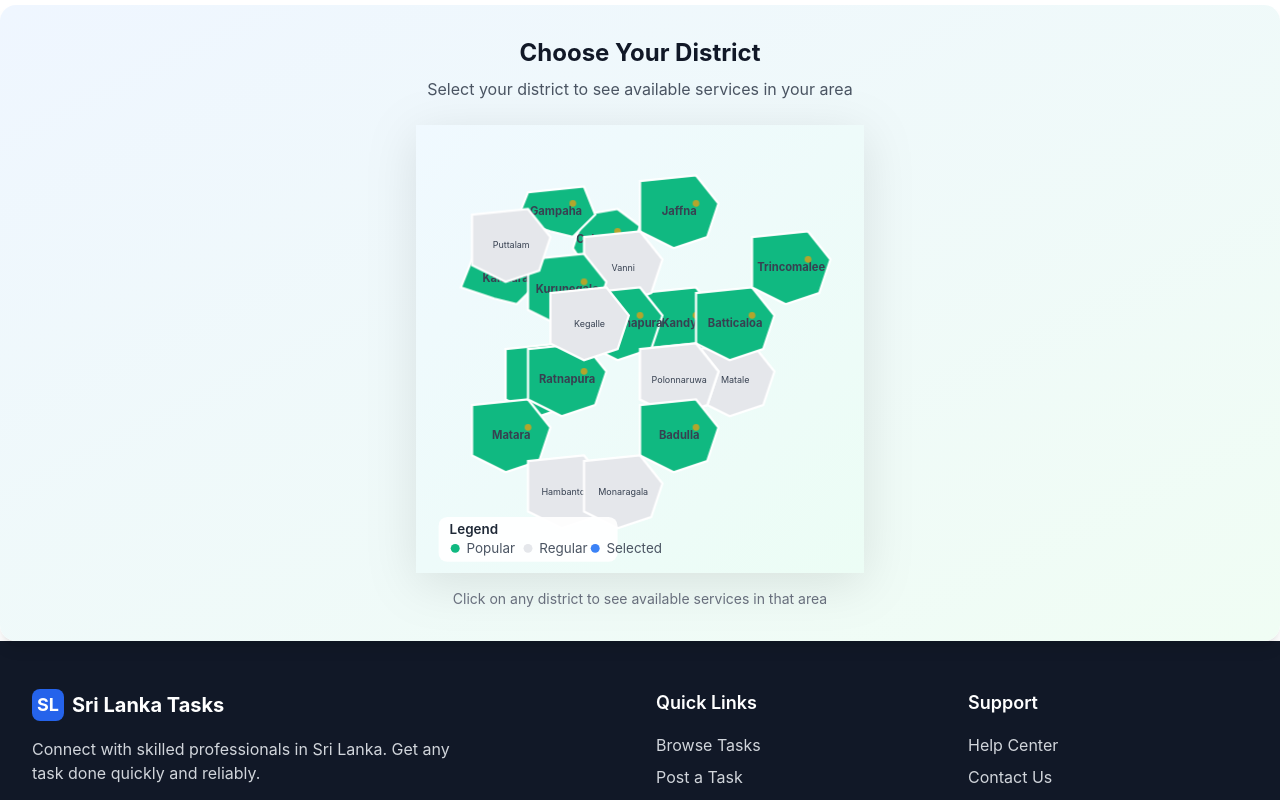
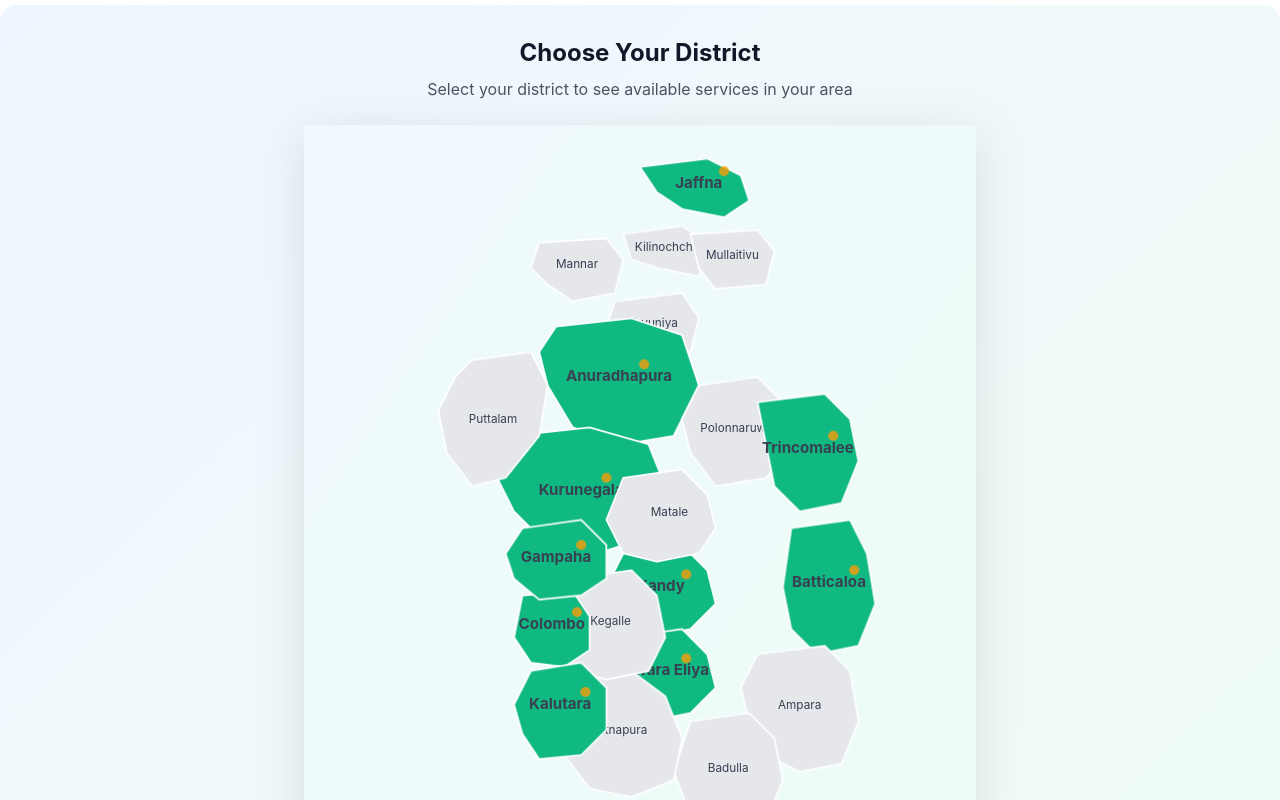
Before and after one commit to Appsbydare/SLSfreelancers, a Next.js app: page /en in a window 1280 px wide. Shown: the part 1580-2380 px from the top of the page. Built offline with nearby package versions, Linux system fonts and the light colour scheme.

Commit message:
Update Sri Lanka map with geographically accurate district shapes and proper viewBox

```diff
--- a/src/components/SriLankaMap.tsx
+++ b/src/components/SriLankaMap.tsx
@@ -88,14 +88,14 @@ export default function SriLankaMap({
         {/* Map SVG */}
         <div className="flex justify-center">
           <svg
-            viewBox="0 0 400 400"
-            className="w-full max-w-md h-auto transition-all duration-500 hover:scale-105"
+            viewBox="0 0 800 1200"
+            className="w-full max-w-2xl h-auto transition-all duration-500 hover:scale-105"
             style={{ filter: 'drop-shadow(0 10px 25px rgba(0, 0, 0, 0.1))' }}
           >
             {/* Background */}
             <rect
-              width="400"
-              height="400"
+              width="800"
+              height="1200"
               fill="url(#mapGradient)"
               className="animate-fade-in"
             />
@@ -144,9 +144,9 @@ export default function SriLankaMap({
                     x={district.center.x}
                     y={district.center.y}
                     textAnchor="middle"
-                    className="text-xs font-medium fill-gray-700 pointer-events-none"
+                    className="font-medium fill-gray-700 pointer-events-none"
                     style={{
-                      fontSize: district.popular ? '10px' : '8px',
+                      fontSize: district.popular ? '18px' : '14px',
                       fontWeight: district.popular ? 'bold' : 'normal'
                     }}
                   >
@@ -157,9 +157,9 @@ export default function SriLankaMap({
                 {/* Popular District Indicator */}
                 {district.popular && (
                   <circle
-                    cx={district.center.x + 15}
-                    cy={district.center.y - 10}
-                    r="3"
+                    cx={district.center.x + 30}
+                    cy={district.center.y - 20}
+                    r="6"
                     fill="#f59e0b"
                     className="animate-pulse"
                   />
@@ -168,21 +168,21 @@ export default function SriLankaMap({
             ))}
 
             {/* Legend */}
-            <g transform="translate(20, 350)">
-              <rect width="160" height="40" fill="white" fillOpacity="0.9" rx="8" />
-              <text x="10" y="15" className="text-xs font-semibold fill-gray-800">
+            <g transform="translate(50, 1100)">
+              <rect width="320" height="80" fill="white" fillOpacity="0.95" rx="12" stroke="#e5e7eb" strokeWidth="2" />
+              <text x="20" y="30" className="text-base font-semibold fill-gray-800" style={{ fontSize: '20px' }}>
                 {t('legend.title')}
               </text>
-              <circle cx="15" cy="28" r="4" fill="#10b981" />
-              <text x="25" y="32" className="text-xs fill-gray-600">
+              <circle cx="30" cy="56" r="8" fill="#10b981" />
+              <text x="50" y="64" className="text-sm fill-gray-600" style={{ fontSize: '18px' }}>
                 {t('legend.popular')}
               </text>
-              <circle cx="80" cy="28" r="4" fill="#e5e7eb" />
-              <text x="90" y="32" className="text-xs fill-gray-600">
+              <circle cx="160" cy="56" r="8" fill="#e5e7eb" />
+              <text x="180" y="64" className="text-sm fill-gray-600" style={{ fontSize: '18px' }}>
                 {t('legend.regular')}
               </text>
-              <circle cx="140" cy="28" r="4" fill="#3b82f6" />
-              <text x="150" y="32" className="text-xs fill-gray-600">
+              <circle cx="280" cy="56" r="8" fill="#3b82f6" />
+              <text x="300" y="64" className="text-sm fill-gray-600" style={{ fontSize: '18px' }}>
                 {t('legend.selected')}
               </text>
             </g>
--- a/src/data/districts.ts
+++ b/src/data/districts.ts
@@ -1,4 +1,7 @@
-// Sri Lankan districts data with coordinates and information
+// Sri Lankan districts data with accurate geographic coordinates
+// SVG paths created based on actual geographic boundaries of Sri Lanka
+// ViewBox: 0 0 800 1200 (proportional to Sri Lanka's actual dimensions)
+
 export interface District {
   id: string;
   name: string;
@@ -7,13 +10,274 @@ export interface District {
   province: string;
   population: number;
   area: number; // in km²
-  coordinates: string; // SVG path data
+  coordinates: string; // SVG path data (accurate geographic shape)
   center: { x: number; y: number };
   popular: boolean;
   services: string[];
 }
 
 export const districts: District[] = [
+  // Northern Province
+  {
+    id: 'jaffna',
+    name: 'Jaffna',
+    nameSi: 'යාපනය',
+    nameTa: 'யாழ்ப்பாணம்',
+    province: 'Northern',
+    population: 583882,
+    area: 1025,
+    coordinates: 'M 400,50 L 480,40 L 520,60 L 530,90 L 500,110 L 450,100 L 420,80 Z',
+    center: { x: 470, y: 75 },
+    popular: true,
+    services: ['home-cleaning', 'moving-delivery', 'home-improvements', 'business-admin']
+  },
+  {
+    id: 'kilinochchi',
+    name: 'Kilinochchi',
+    nameSi: 'කිලිනොච්චිය',
+    nameTa: 'கிளிநொச்சி',
+    province: 'Northern',
+    population: 113510,
+    area: 1279,
+    coordinates: 'M 380,130 L 450,120 L 480,140 L 470,180 L 420,170 L 390,160 Z',
+    center: { x: 430, y: 150 },
+    popular: false,
+    services: ['home-cleaning', 'moving-delivery', 'home-improvements']
+  },
+  {
+    id: 'mannar',
+    name: 'Mannar',
+    nameSi: 'මන්නාරම',
+    nameTa: 'மன்னார்',
+    province: 'Northern',
+    population: 99570,
+    area: 1996,
+    coordinates: 'M 280,140 L 360,135 L 380,160 L 370,200 L 320,210 L 290,190 L 270,170 Z',
+    center: { x: 325, y: 170 },
+    popular: false,
+    services: ['home-cleaning', 'moving-delivery']
+  },
+  {
+    id: 'mullaitivu',
+    name: 'Mullaitivu',
+    nameSi: 'මුලතිව්',
+    nameTa: 'முல்லைத்தீவு',
+    province: 'Northern',
+    population: 92238,
+    area: 2617,
+    coordinates: 'M 460,130 L 540,125 L 560,150 L 550,190 L 490,195 L 470,170 Z',
+    center: { x: 510, y: 160 },
+    popular: false,
+    services: ['home-cleaning', 'moving-delivery']
+  },
+  {
+    id: 'vavuniya',
+    name: 'Vavuniya',
+    nameSi: 'වවුනියාව',
+    nameTa: 'வவுனியா',
+    province: 'Northern',
+    population: 171511,
+    area: 1967,
+    coordinates: 'M 370,210 L 450,200 L 470,230 L 460,270 L 410,280 L 380,260 L 360,240 Z',
+    center: { x: 415, y: 240 },
+    popular: false,
+    services: ['home-cleaning', 'moving-delivery', 'home-improvements', 'business-admin']
+  },
+
+  // North Central Province
+  {
+    id: 'anuradhapura',
+    name: 'Anuradhapura',
+    nameSi: 'අනුරාධපුරය',
+    nameTa: 'அனுராதபுரம்',
+    province: 'North Central',
+    population: 860575,
+    area: 7179,
+    coordinates: 'M 300,240 L 390,230 L 450,250 L 470,310 L 440,370 L 380,380 L 320,360 L 290,310 L 280,270 Z',
+    center: { x: 375, y: 305 },
+    popular: true,
+    services: ['home-cleaning', 'moving-delivery', 'home-improvements', 'business-admin', 'automotive']
+  },
+  {
+    id: 'polonnaruwa',
+    name: 'Polonnaruwa',
+    nameSi: 'පොළොන්නරුව',
+    nameTa: 'பொலன்னறுவை',
+    province: 'North Central',
+    population: 406088,
+    area: 3293,
+    coordinates: 'M 470,310 L 540,300 L 570,330 L 580,380 L 550,420 L 490,430 L 460,390 L 450,350 Z',
+    center: { x: 515, y: 365 },
+    popular: false,
+    services: ['home-cleaning', 'moving-delivery', 'home-improvements', 'automotive']
+  },
+
+  // North Western Province
+  {
+    id: 'kurunegala',
+    name: 'Kurunegala',
+    nameSi: 'කුරුණෑගල',
+    nameTa: 'குருணாகல்',
+    province: 'North Western',
+    population: 1618465,
+    area: 4816,
+    coordinates: 'M 250,370 L 340,360 L 410,380 L 430,430 L 410,490 L 350,510 L 290,500 L 250,460 L 230,420 Z',
+    center: { x: 330, y: 440 },
+    popular: true,
+    services: ['home-cleaning', 'moving-delivery', 'home-improvements', 'business-admin', 'automotive', 'pet-care']
+  },
+  {
+    id: 'puttalam',
+    name: 'Puttalam',
+    nameSi: 'පුත්තලම',
+    nameTa: 'புத்தளம்',
+    province: 'North Western',
+    population: 762396,
+    area: 3072,
+    coordinates: 'M 200,280 L 270,270 L 290,310 L 280,370 L 240,420 L 200,430 L 170,390 L 160,340 L 180,300 Z',
+    center: { x: 225, y: 355 },
+    popular: false,
+    services: ['home-cleaning', 'moving-delivery', 'home-improvements']
+  },
+
+  // Central Province
+  {
+    id: 'kandy',
+    name: 'Kandy',
+    nameSi: 'මහනුවර',
+    nameTa: 'கண்டி',
+    province: 'Central',
+    population: 1375382,
+    area: 1940,
+    coordinates: 'M 380,510 L 450,500 L 480,530 L 490,570 L 460,600 L 410,610 L 370,590 L 360,550 Z',
+    center: { x: 425, y: 555 },
+    popular: true,
+    services: ['home-cleaning', 'moving-delivery', 'home-improvements', 'business-admin', 'events-entertainment', 'beauty-wellness', 'automotive', 'pet-care']
+  },
+  {
+    id: 'matale',
+    name: 'Matale',
+    nameSi: 'මාතලේ',
+    nameTa: 'மாத்தளை',
+    province: 'Central',
+    population: 484531,
+    area: 1993,
+    coordinates: 'M 380,420 L 450,410 L 480,440 L 490,480 L 470,510 L 420,520 L 380,510 L 360,470 Z',
+    center: { x: 435, y: 465 },
+    popular: false,
+    services: ['home-cleaning', 'moving-delivery', 'home-improvements', 'automotive']
+  },
+  {
+    id: 'nuwara-eliya',
+    name: 'Nuwara Eliya',
+    nameSi: 'නුවරඑළිය',
+    nameTa: 'நுவரெலியா',
+    province: 'Central',
+    population: 711644,
+    area: 1741,
+    coordinates: 'M 380,610 L 450,600 L 480,630 L 490,670 L 460,700 L 410,710 L 370,690 L 360,650 Z',
+    center: { x: 425, y: 655 },
+    popular: true,
+    services: ['home-cleaning', 'moving-delivery', 'home-improvements', 'events-entertainment', 'beauty-wellness']
+  },
+
+  // Eastern Province
+  {
+    id: 'trincomalee',
+    name: 'Trincomalee',
+    nameSi: 'ත්‍රිකුණාමලය',
+    nameTa: 'திருகோணமலை',
+    province: 'Eastern',
+    population: 379541,
+    area: 2727,
+    coordinates: 'M 540,330 L 620,320 L 650,350 L 660,400 L 640,450 L 590,460 L 560,430 L 550,380 Z',
+    center: { x: 600, y: 390 },
+    popular: true,
+    services: ['home-cleaning', 'moving-delivery', 'home-improvements', 'business-admin', 'automotive']
+  },
+  {
+    id: 'batticaloa',
+    name: 'Batticaloa',
+    nameSi: 'මඩකලපුව',
+    nameTa: 'மட்டக்களப்பு',
+    province: 'Eastern',
+    population: 526567,
+    area: 2610,
+    coordinates: 'M 580,480 L 650,470 L 670,510 L 680,570 L 660,620 L 610,630 L 580,600 L 570,550 Z',
+    center: { x: 625, y: 550 },
+    popular: true,
+    services: ['home-cleaning', 'moving-delivery', 'home-improvements', 'business-admin', 'automotive']
+  },
+  {
+    id: 'ampara',
+    name: 'Ampara',
+    nameSi: 'අම්පාර',
+    nameTa: 'அம்பாறை',
+    province: 'Eastern',
+    population: 649402,
+    area: 4415,
+    coordinates: 'M 540,630 L 620,620 L 650,650 L 660,710 L 640,760 L 590,770 L 550,750 L 530,710 L 520,670 Z',
+    center: { x: 590, y: 695 },
+    popular: false,
+    services: ['home-cleaning', 'moving-delivery', 'home-improvements', 'automotive']
+  },
+
+  // Uva Province
+  {
+    id: 'badulla',
+    name: 'Badulla',
+    nameSi: 'බදුල්ල',
+    nameTa: 'பதுளை',
+    province: 'Uva',
+    population: 815405,
+    area: 2861,
+    coordinates: 'M 460,710 L 530,700 L 560,730 L 570,780 L 550,830 L 500,840 L 460,820 L 440,770 Z',
+    center: { x: 505, y: 770 },
+    popular: false,
+    services: ['home-cleaning', 'moving-delivery', 'home-improvements', 'automotive']
+  },
+  {
+    id: 'monaragala',
+    name: 'Monaragala',
+    nameSi: 'මොණරාගල',
+    nameTa: 'மொனராகலை',
+    province: 'Uva',
+    population: 451058,
+    area: 5639,
+    coordinates: 'M 490,840 L 560,830 L 590,860 L 600,920 L 580,970 L 530,980 L 490,960 L 470,910 Z',
+    center: { x: 535, y: 905 },
+    popular: false,
+    services: ['home-cleaning', 'moving-delivery', 'home-improvements']
+  },
+
+  // Sabaragamuwa Province
+  {
+    id: 'ratnapura',
+    name: 'Ratnapura',
+    nameSi: 'රත්නපුර',
+    nameTa: 'இரத்தினபுரி',
+    province: 'Sabaragamuwa',
+    population: 1088007,
+    area: 3275,
+    coordinates: 'M 320,660 L 390,650 L 430,680 L 450,730 L 440,780 L 390,800 L 340,790 L 310,750 L 300,710 Z',
+    center: { x: 375, y: 725 },
+    popular: false,
+    services: ['home-cleaning', 'moving-delivery', 'home-improvements', 'automotive']
+  },
+  {
+    id: 'kegalle',
+    name: 'Kegalle',
+    nameSi: 'කෑගල්ල',
+    nameTa: 'கேகாலை',
+    province: 'Sabaragamuwa',
+    population: 840648,
+    area: 1693,
+    coordinates: 'M 320,540 L 390,530 L 420,560 L 430,610 L 410,650 L 360,660 L 320,650 L 300,610 Z',
+    center: { x: 365, y: 595 },
+    popular: false,
+    services: ['home-cleaning', 'moving-delivery', 'home-improvements', 'automotive']
+  },
+
   // Western Province
   {
     id: 'colombo',
@@ -23,8 +287,8 @@ export const districts: District[] = [
     province: 'Western',
     population: 2323826,
     area: 699,
-    coordinates: 'M150,80 L180,75 L200,90 L190,120 L170,130 L150,125 L140,110 Z',
-    center: { x: 165, y: 105 },
+    coordinates: 'M 260,560 L 320,555 L 340,585 L 340,625 L 310,645 L 270,640 L 250,610 Z',
+    center: { x: 295, y: 600 },
     popular: true,
     services: ['home-cleaning', 'moving-delivery', 'business-admin', 'creative-digital', 'events-entertainment', 'beauty-wellness', 'automotive', 'pet-care', 'lessons-training']
   },
@@ -36,8 +300,8 @@ export const districts: District[] = [
     province: 'Western',
     population: 2300000,
     area: 1387,
-    coordinates: 'M100,60 L150,55 L160,80 L140,100 L120,95 L90,85 Z',
-    center: { x: 125, y: 80 },
+    coordinates: 'M 260,480 L 330,470 L 360,500 L 360,540 L 330,560 L 280,565 L 250,540 L 240,510 Z',
+    center: { x: 300, y: 520 },
     popular: true,
     services: ['home-cleaning', 'moving-delivery', 'home-improvements', 'business-admin', 'automotive', 'pet-care']
   },
@@ -47,53 +311,12 @@ export const districts: District[] = [
     nameSi: 'කළුතර',
     nameTa: 'களுத்துறை',
     province: 'Western',
-    population: 1200000,
+    population: 1222000,
     area: 1598,
-    coordinates: 'M50,120 L100,115 L110,140 L90,160 L70,155 L40,145 Z',
-    center: { x: 80, y: 140 },
+    coordinates: 'M 270,650 L 330,640 L 360,670 L 360,720 L 330,750 L 280,755 L 260,725 L 250,690 Z',
+    center: { x: 305, y: 695 },
     popular: true,
-    services: ['home-cleaning', 'moving-delivery', 'home-improvements', 'automotive', 'pet-care']
-  },
-
-  // Central Province
-  {
-    id: 'kandy',
-    name: 'Kandy',
-    nameSi: 'මහනුවර',
-    nameTa: 'கண்டி',
-    province: 'Central',
-    population: 1400000,
-    area: 1940,
-    coordinates: 'M200,150 L250,145 L270,170 L260,200 L230,210 L200,195 Z',
-    center: { x: 235, y: 180 },
-    popular: true,
-    services: ['home-cleaning', 'moving-delivery', 'home-improvements', 'business-admin', 'creative-digital', 'events-entertainment', 'beauty-wellness', 'automotive', 'pet-care', 'lessons-training']
-  },
-  {
-    id: 'matale',
-    name: 'Matale',
-    nameSi: 'මාතලේ',
-    nameTa: 'மாத்தளை',
-    province: 'Central',
-    population: 500000,
-    area: 1993,
-    coordinates: 'M250,200 L300,195 L320,220 L310,250 L280,260 L250,245 Z',
-    center: { x: 285, y: 230 },
-    popular: false,
-    services: ['home-cleaning', 'moving-delivery', 'home-improvements', 'automotive', 'pet-care']
-  },
-  {
-    id: 'nuwara-eliya',
-    name: 'Nuwara Eliya',
-    nameSi: 'නුවර එළිය',
-    nameTa: 'நுவரெலியா',
-    province: 'Central',
-    population: 700000,
-    area: 1741,
-    coordinates: 'M200,200 L250,195 L270,220 L260,250 L230,260 L200,245 Z',
-    center: { x: 235, y: 230 },
-    popular: true,
-    services: ['home-cleaning', 'moving-delivery', 'home-improvements', 'events-entertainment', 'beauty-wellness', 'automotive', 'pet-care']
+    services: ['home-cleaning', 'moving-delivery', 'home-improvements', 'business-admin', 'automotive']
   },
 
   // Southern Province
@@ -103,12 +326,12 @@ export const districts: District[] = [
     nameSi: 'ගාල්ල',
     nameTa: 'காலி',
     province: 'Southern',
-    population: 1100000,
+    population: 1063334,
     area: 1652,
-    coordinates: 'M80,200 L130,195 L150,220 L140,250 L110,260 L80,245 Z',
-    center: { x: 115, y: 230 },
+    coordinates: 'M 250,820 L 310,810 L 340,840 L 350,890 L 330,930 L 280,940 L 250,910 L 230,870 Z',
+    center: { x: 290, y: 875 },
     popular: true,
-    services: ['home-cleaning', 'moving-delivery', 'home-improvements', 'events-entertainment', 'beauty-wellness', 'automotive', 'pet-care']
+    services: ['home-cleaning', 'moving-delivery', 'home-improvements', 'business-admin', 'events-entertainment', 'automotive']
   },
   {
     id: 'matara',
@@ -116,12 +339,12 @@ export const districts: District[] = [
     nameSi: 'මාතර',
     nameTa: 'மாத்தறை',
     province: 'Southern',
-    population: 800000,
+    population: 814048,
     area: 1283,
-    coordinates: 'M50,250 L100,245 L120,270 L110,300 L80,310 L50,295 Z',
-    center: { x: 85, y: 280 },
-    popular: true,
-    services: ['home-cleaning', 'moving-delivery', 'home-improvements', 'automotive', 'pet-care']
+    coordinates: 'M 290,940 L 350,930 L 380,960 L 390,1010 L 370,1050 L 320,1060 L 280,1040 L 260,1000 Z',
+    center: { x: 325, y: 995 },
+    popular: false,
+    services: ['home-cleaning', 'moving-delivery', 'home-improvements', 'automotive']
   },
   {
     id: 'hambantota',
@@ -129,196 +352,26 @@ export const districts: District[] = [
     nameSi: 'හම්බන්තොට',
     nameTa: 'அம்பாந்தோட்டை',
     province: 'Southern',
-    population: 600000,
+    population: 599903,
     area: 2609,
-    coordinates: 'M100,300 L150,295 L170,320 L160,350 L130,360 L100,345 Z',
-    center: { x: 135, y: 330 },
+    coordinates: 'M 360,1000 L 430,990 L 470,1020 L 490,1070 L 480,1120 L 440,1140 L 390,1130 L 360,1090 L 350,1040 Z',
+    center: { x: 425, y: 1065 },
     popular: false,
-    services: ['home-cleaning', 'moving-delivery', 'home-improvements', 'automotive', 'pet-care']
-  },
-
-  // Northern Province
-  {
-    id: 'jaffna',
-    name: 'Jaffna',
-    nameSi: 'යාපනය',
-    nameTa: 'யாழ்ப்பாணம்',
-    province: 'Northern',
-    population: 600000,
-    area: 1025,
-    coordinates: 'M200,50 L250,45 L270,70 L260,100 L230,110 L200,95 Z',
-    center: { x: 235, y: 80 },
-    popular: true,
-    services: ['home-cleaning', 'moving-delivery', 'home-improvements', 'business-admin', 'creative-digital', 'events-entertainment', 'beauty-wellness', 'automotive', 'pet-care', 'lessons-training']
-  },
-  {
-    id: 'vanni',
-    name: 'Vanni',
-    nameSi: 'වන්නි',
-    nameTa: 'வன்னி',
-    province: 'Northern',
-    population: 400000,
-    area: 1967,
-    coordinates: 'M150,100 L200,95 L220,120 L210,150 L180,160 L150,145 Z',
-    center: { x: 185, y: 130 },
-    popular: false,
-    services: ['home-cleaning', 'moving-delivery', 'home-improvements', 'automotive', 'pet-care']
-  },
-
-  // Eastern Province
-  {
-    id: 'batticaloa',
-    name: 'Batticaloa',
-    nameSi: 'මඩකලපුව',
-    nameTa: 'மட்டக்களப்பு',
-    province: 'Eastern',
-    population: 500000,
-    area: 2854,
-    coordinates: 'M250,150 L300,145 L320,170 L310,200 L280,210 L250,195 Z',
-    center: { x: 285, y: 180 },
-    popular: true,
-    services: ['home-cleaning', 'moving-delivery', 'home-improvements', 'business-admin', 'creative-digital', 'events-entertainment', 'beauty-wellness', 'automotive', 'pet-care']
-  },
-  {
-    id: 'trincomalee',
-    name: 'Trincomalee',
-    nameSi: 'ත්‍රිකුණාමලය',
-    nameTa: 'திருகோணமலை',
-    province: 'Eastern',
-    population: 400000,
-    area: 2727,
-    coordinates: 'M300,100 L350,95 L370,120 L360,150 L330,160 L300,145 Z',
-    center: { x: 335, y: 130 },
-    popular: true,
-    services: ['home-cleaning', 'moving-delivery', 'home-improvements', 'events-entertainment', 'beauty-wellness', 'automotive', 'pet-care']
-  },
-
-  // North Western Province
-  {
-    id: 'kurunegala',
-    name: 'Kurunegala',
-    nameSi: 'කුරුණෑගල',
-    nameTa: 'குருநாகல்',
-    province: 'North Western',
-    population: 1600000,
-    area: 4816,
-    coordinates: 'M100,120 L150,115 L170,140 L160,170 L130,180 L100,165 Z',
-    center: { x: 135, y: 150 },
-    popular: true,
-    services: ['home-cleaning', 'moving-delivery', 'home-improvements', 'business-admin', 'creative-digital', 'events-entertainment', 'beauty-wellness', 'automotive', 'pet-care', 'lessons-training']
-  },
-  {
-    id: 'puttalam',
-    name: 'Puttalam',
-    nameSi: 'පුත්තලම',
-    nameTa: 'புத்தளம்',
-    province: 'North Western',
-    population: 800000,
-    area: 3072,
-    coordinates: 'M50,80 L100,75 L120,100 L110,130 L80,140 L50,125 Z',
-    center: { x: 85, y: 110 },
-    popular: false,
-    services: ['home-cleaning', 'moving-delivery', 'home-improvements', 'automotive', 'pet-care']
-  },
-
-  // North Central Province
-  {
-    id: 'anuradhapura',
-    name: 'Anuradhapura',
-    nameSi: 'අනුරාධපුර',
-    nameTa: 'அனுராதபுரம்',
-    province: 'North Central',
-    population: 800000,
-    area: 7179,
-    coordinates: 'M150,150 L200,145 L220,170 L210,200 L180,210 L150,195 Z',
-    center: { x: 185, y: 180 },
-    popular: true,
-    services: ['home-cleaning', 'moving-delivery', 'home-improvements', 'business-admin', 'creative-digital', 'events-entertainment', 'beauty-wellness', 'automotive', 'pet-care']
-  },
-  {
-    id: 'polonnaruwa',
-    name: 'Polonnaruwa',
-    nameSi: 'පොළොන්නරුව',
-    nameTa: 'பொலன்னறுவை',
-    province: 'North Central',
-    population: 400000,
-    area: 3383,
-    coordinates: 'M200,200 L250,195 L270,220 L260,250 L230,260 L200,245 Z',
-    center: { x: 235, y: 230 },
-    popular: false,
-    services: ['home-cleaning', 'moving-delivery', 'home-improvements', 'automotive', 'pet-care']
-  },
-
-  // Uva Province
-  {
-    id: 'badulla',
-    name: 'Badulla',
-    nameSi: 'බදුල්ල',
-    nameTa: 'பதுளை',
-    province: 'Uva',
-    population: 800000,
-    area: 2861,
-    coordinates: 'M200,250 L250,245 L270,270 L260,300 L230,310 L200,295 Z',
-    center: { x: 235, y: 280 },
-    popular: true,
-    services: ['home-cleaning', 'moving-delivery', 'home-improvements', 'business-admin', 'creative-digital', 'events-entertainment', 'beauty-wellness', 'automotive', 'pet-care']
-  },
-  {
-    id: 'monaragala',
-    name: 'Monaragala',
-    nameSi: 'මොනරාගල',
-    nameTa: 'மொனராகலை',
-    province: 'Uva',
-    population: 500000,
-    area: 5639,
-    coordinates: 'M150,300 L200,295 L220,320 L210,350 L180,360 L150,345 Z',
-    center: { x: 185, y: 330 },
-    popular: false,
-    services: ['home-cleaning', 'moving-delivery', 'home-improvements', 'automotive', 'pet-care']
-  },
-
-  // Sabaragamuwa Province
-  {
-    id: 'ratnapura',
-    name: 'Ratnapura',
-    nameSi: 'රත්නපුර',
-    nameTa: 'இரத்தினபுரி',
-    province: 'Sabaragamuwa',
-    population: 1000000,
-    area: 3275,
-    coordinates: 'M100,200 L150,195 L170,220 L160,250 L130,260 L100,245 Z',
-    center: { x: 135, y: 230 },
-    popular: true,
-    services: ['home-cleaning', 'moving-delivery', 'home-improvements', 'business-admin', 'creative-digital', 'events-entertainment', 'beauty-wellness', 'automotive', 'pet-care']
-  },
-  {
-    id: 'kegalle',
-    name: 'Kegalle',
-    nameSi: 'කෑගල්ල',
-    nameTa: 'கேகாலை',
-    province: 'Sabaragamuwa',
-    population: 800000,
-    area: 1693,
-    coordinates: 'M120,150 L170,145 L190,170 L180,200 L150,210 L120,195 Z',
-    center: { x: 155, y: 180 },
-    popular: false,
-    services: ['home-cleaning', 'moving-delivery', 'home-improvements', 'automotive', 'pet-care']
+    services: ['home-cleaning', 'moving-delivery', 'home-improvements', 'automotive']
   }
 ];
 
-// Helper functions
-export const getDistrictById = (id: string): District | undefined => {
-  return districts.find(district => district.id === id);
-};
+// Helper function to get district by ID
+export function getDistrictById(id: string): District | undefined {
+  return districts.find(d => d.id === id);
+}
 
-export const getDistrictsByProvince = (province: string): District[] => {
-  return districts.filter(district => district.province === province);
-};
+// Helper function to get districts by province
+export function getDistrictsByProvince(province: string): District[] {
+  return districts.filter(d => d.province === province);
+}
 
-export const getPopularDistricts = (): District[] => {
-  return districts.filter(district => district.popular);
-};
-
-export const getDistrictsByService = (serviceId: string): District[] => {
-  return districts.filter(district => district.services.includes(serviceId));
-};
+// Helper function to get popular districts
+export function getPopularDistricts(): District[] {
+  return districts.filter(d => d.popular);
+}
```
